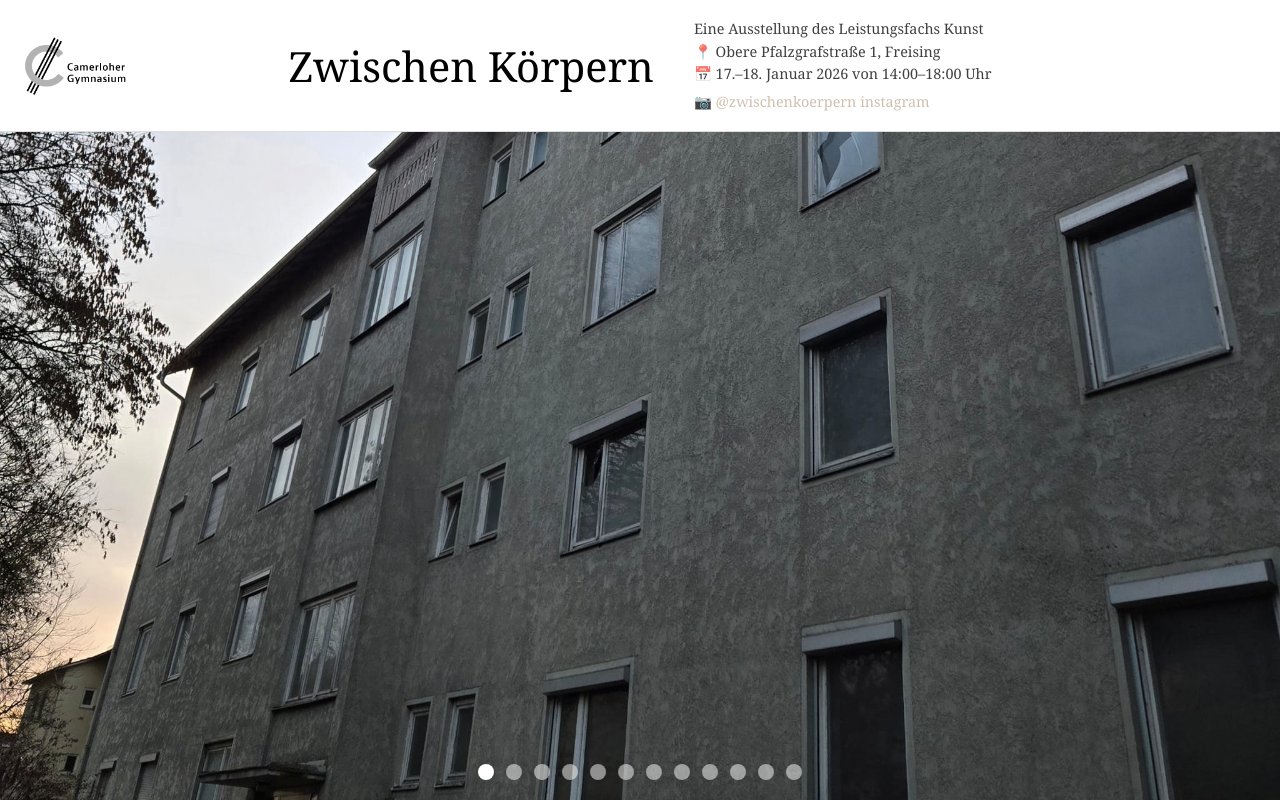
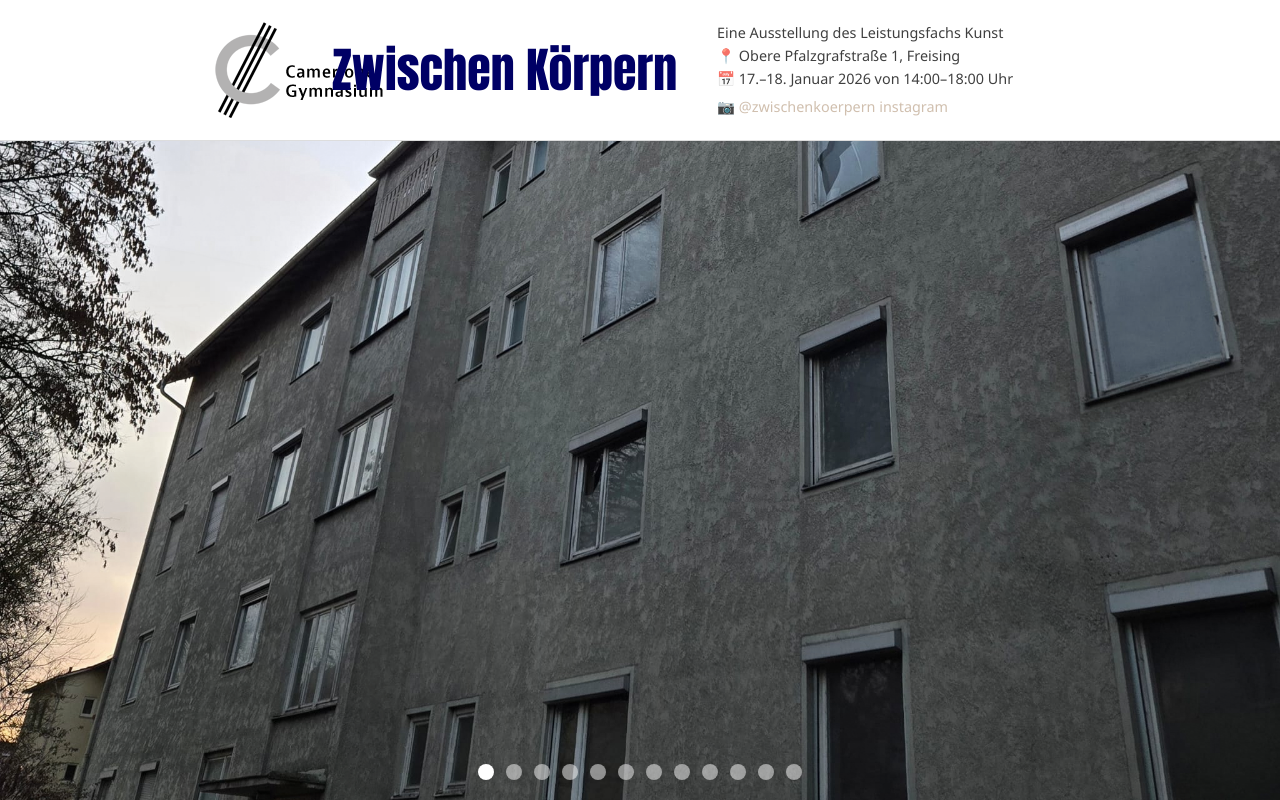
Before and after one commit to syun1k1ss/zwischen_koerpern, a plain HTML site: page index.html in a window 1280 px wide. Drawn offline with Linux system fonts and the light colour scheme; files whose address does not match are found by name.

Commit message:
Update style.css

```diff
--- a/style.css
+++ b/style.css
@@ -5,14 +5,34 @@
     box-sizing: border-box;
 }
 
-/* -------- GLOBAL -------- */
 html, body {
     width: 100%;
     height: 100%;
-    font-family: 'Georgia', serif;
+    font-family: "Segoe UI", Arial, sans-serif;
     overflow-x: hidden;
     overflow-y: auto;
 }
+
+.header-title h1 {
+    font-size: 3.6rem;
+    font-weight: normal;
+    white-space: nowrap;
+    font-family: Impact, Haettenschweiler, "Arial Narrow Bold", sans-serif;
+}
+
+h1, h2, h3 {
+    font-family: Impact, Haettenschweiler, "Arial Narrow Bold", sans-serif;
+}
+
+h1, h2, h3 {
+    color: #000065;
+
+}
+
+.fullscreen-section h2 {
+    color: #ffffff;
+}
+
 
 /* ================= HEADER ================= */
 
@@ -28,14 +48,6 @@ html, body {
     padding: 20px 30px;
 }
 
-/* Logo links außen */
-.logo {
-    position: absolute;
-    top: 50%;
-    left: 20px;
-    transform: translateY(-50%);
-    height: 60px;
-}
 
 /* Header-Inhalt */
 .header-inner {
@@ -43,11 +55,12 @@ html, body {
     align-items: center;
     gap: 40px;
     max-width: 1200px;
+    transform: translateX(-60px);
 }
 
 /* Titel links */
 .header-title h1 {
-    font-size: 2.6rem;
+    font-size: 3.0rem;
     font-weight: normal;
     white-space: nowrap;
 }
@@ -235,7 +248,7 @@ html, body {
 .concert-box h3 {
     font-size: 1.3rem;
     margin-bottom: 12px;
-    color: #2a2a2a;
+    color: #000065 ;
     font-weight: normal;
 }
 
```
